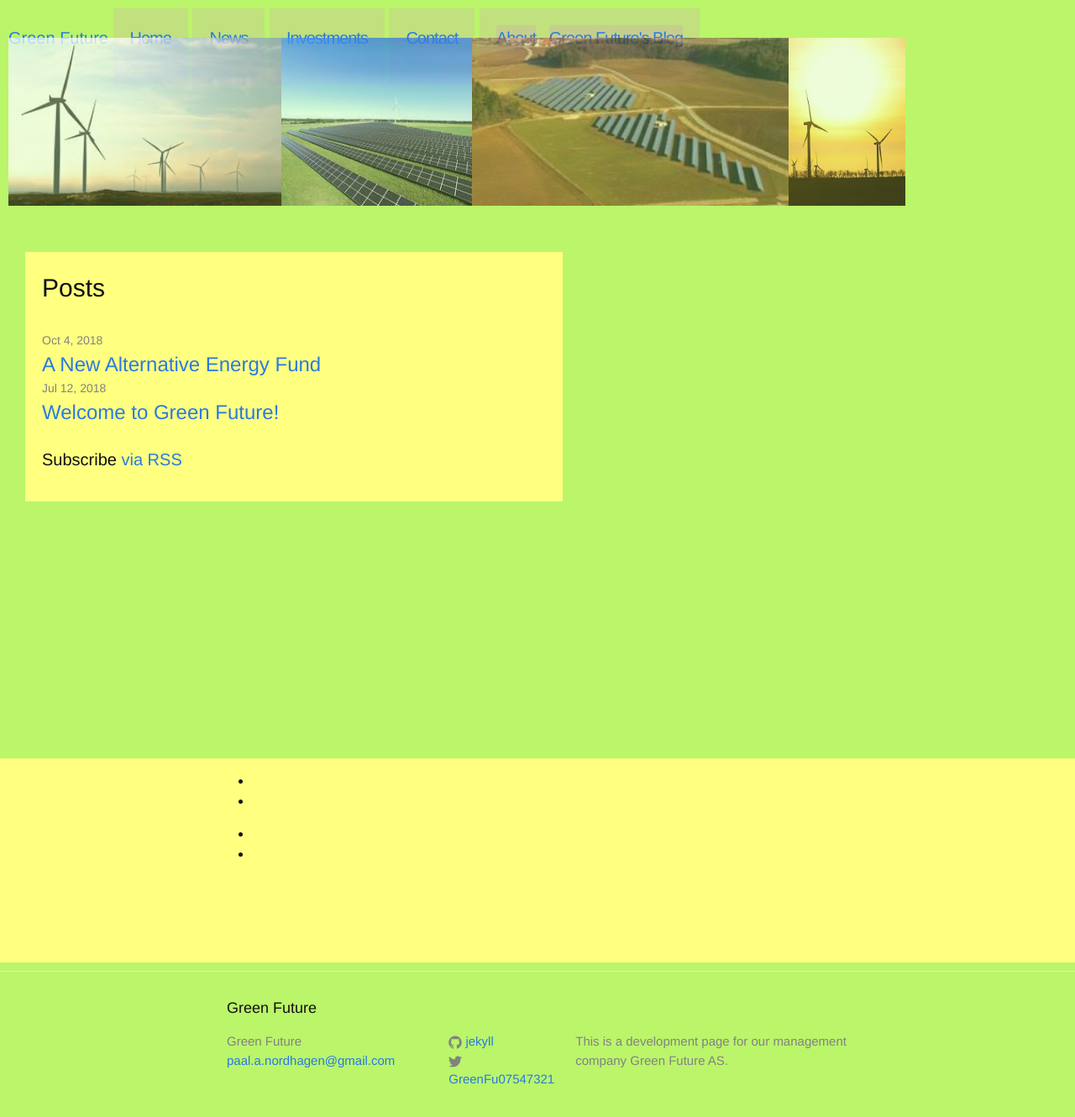
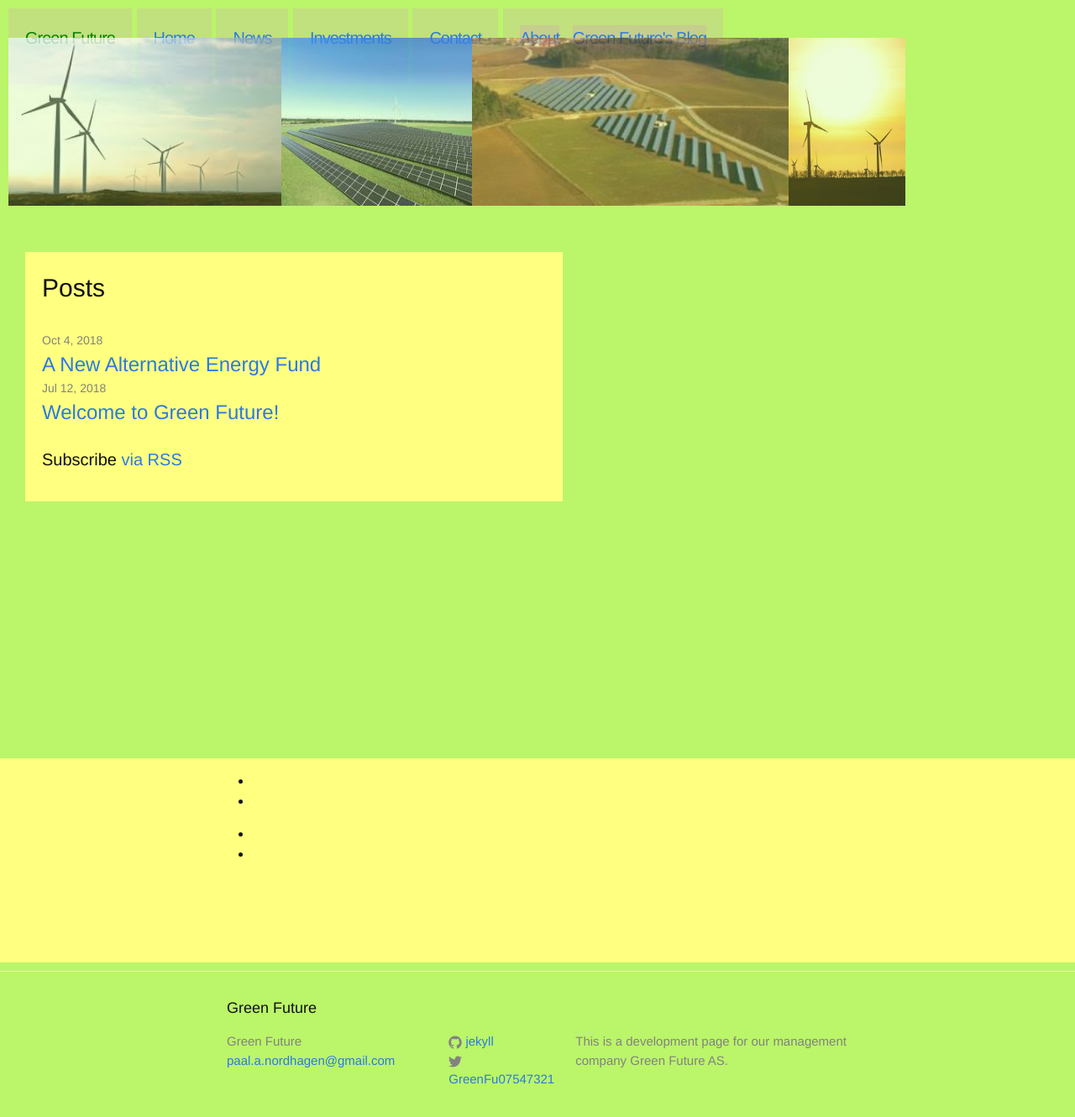
Before and after one commit to Paal-August/Paal-August.github.io, a Jekyll site: the page built from index.html, in a window 1280 px wide and 1400 px high. Shown: the top 1330 px of the window at 84% size. Built offline with Jekyll 4.4.1, drawn with Linux system fonts in a browser that asks for light colours.

Commit message:
Update _layout.scss

```diff
--- a/_sass/_layout.scss
+++ b/_sass/_layout.scss
@@ -55,7 +55,7 @@
 
 }
 
-.site-title {
+#site-title {
  /*    grid-area: 1 / 1 / 2/3;*/
     font-size: 20px;
     height:50px;
```
